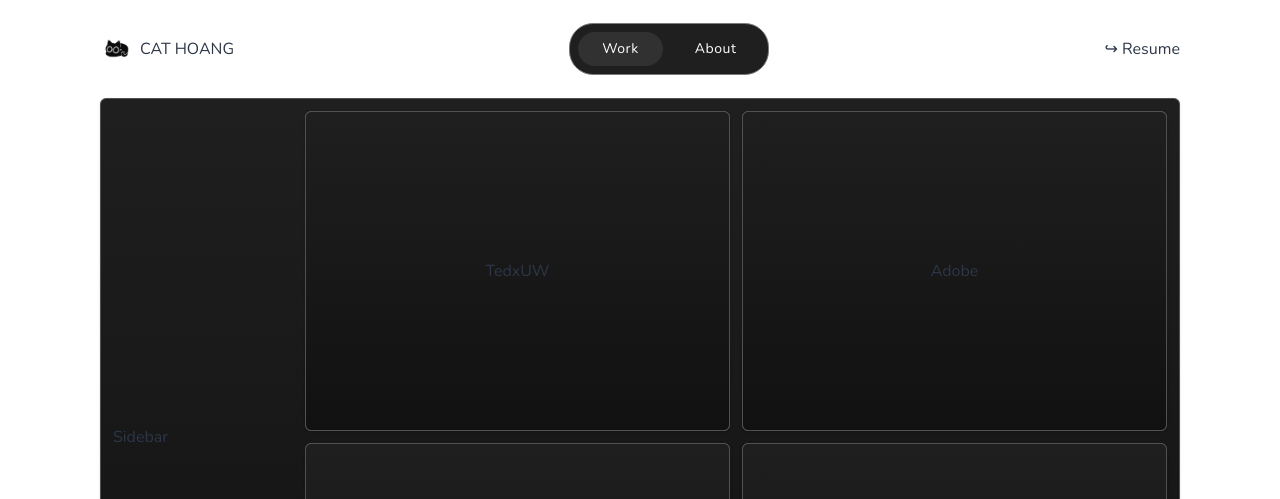
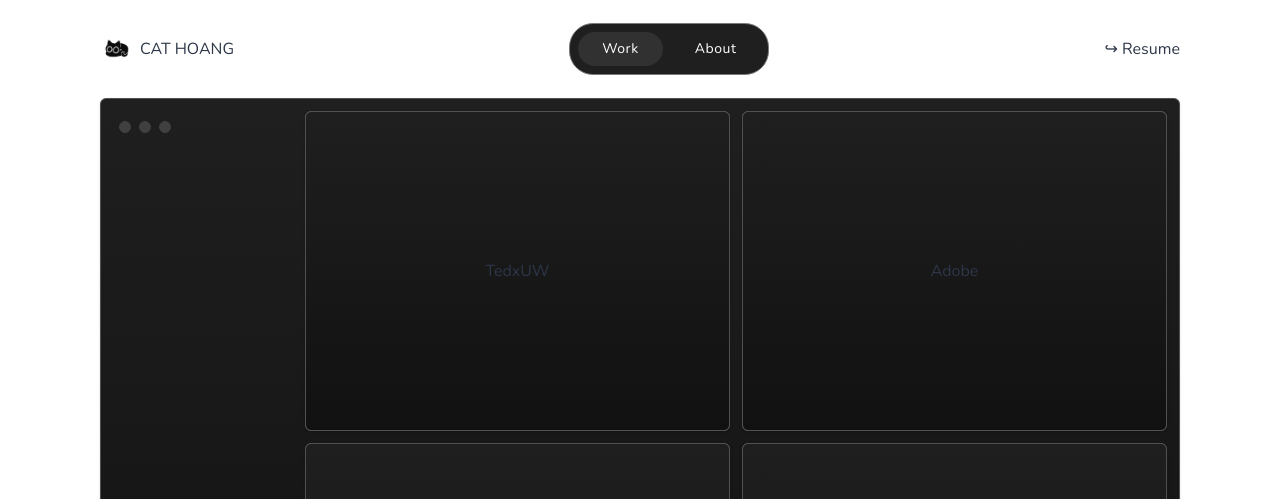
Before and after one commit to ddlan/cat-portfolio-2, a React (Create React App) app: page / in a window 1280 px wide. Shown: the top 499 px of the page. Built offline with nearby package versions, Linux system fonts and the light colour scheme.

Commit message:
lil browser exit animations

```diff
--- a/src/components/BrowserSidebar.tsx
+++ b/src/components/BrowserSidebar.tsx
@@ -1,11 +1,55 @@
 import React, { type FC } from 'react';
-import { Box } from '@chakra-ui/react';
+import { Box, HStack } from '@chakra-ui/react';
+import { motion } from 'framer-motion';
 import '../styles/styles.css';
+import styled from 'styled-components';
+
+const SFadingCircle = styled(motion.div)`
+  border-radius: 100%;
+  width: 12px;
+  height: 12px;
+  border: 1px solid #404040;
+  background-color: #404040;
+`;
+
+interface TFadingCircleProps {
+  activeBgColor: string
+  activeBorderColor: string
+}
+
+const FadingCircle: FC<TFadingCircleProps> = ({
+  activeBgColor,
+  activeBorderColor
+}) => (
+  <SFadingCircle
+    whileHover={{
+      backgroundColor: activeBgColor,
+      borderColor: activeBorderColor,
+      transition: {
+        ease: [0, 0.4, 0.2, 1],
+        duration: 1
+      }
+    }}
+  />
+);
 
 const BrowserSidebar: FC = () => {
   return (
-    <Box w='225px'>
-      Sidebar
+    <Box w='225px' h='100%'>
+      <HStack p='6px' mt='4px'>
+        <FadingCircle
+          activeBgColor='#FF5F57'
+          activeBorderColor='#B9302C'
+        />
+        <FadingCircle
+          activeBgColor='#FFBC2E'
+          activeBorderColor='#CB8917'
+        />
+        <FadingCircle
+          activeBgColor='#28CA42'
+          activeBorderColor='#169621'
+        />
+       </HStack>
     </Box>
   );
 };
--- a/src/components/CaseStudyCard.tsx
+++ b/src/components/CaseStudyCard.tsx
@@ -1,6 +1,6 @@
 import React, { type FC } from 'react';
 import '../styles/styles.css';
-import { StyledCard } from '../styles/components';
+import { SCard } from '../styles/components';
 
 interface TProps {
   name: string
@@ -8,14 +8,14 @@ interface TProps {
 
 const CaseStudyCard: FC<TProps> = ({ name }) => {
   return (
-    <StyledCard
+    <SCard
       w='100%'
       h='100%'
       textAlign='center'
       justify='center'
     >
       {name}
-    </StyledCard>
+    </SCard>
   );
 };
 
--- a/src/pages/Homepage.tsx
+++ b/src/pages/Homepage.tsx
@@ -1,7 +1,7 @@
 import React, { type FC } from 'react';
 import { Box, Grid, GridItem, HStack } from '@chakra-ui/react';
 import '../styles/styles.css';
-import { StyledCard } from '../styles/components';
+import { SCard } from '../styles/components';
 import { HEIGHT, MARGIN } from '../styles/constants';
 import Navbar from '../components/Navbar';
 import BrowserSidebar from '../components/BrowserSidebar';
@@ -18,7 +18,7 @@ const Homepage: FC = () => {
   return (
     <Box>
       <Navbar />
-      <StyledCard
+      <SCard
         h={`calc(100vh - ${HEIGHT.navbar} - ${MARGIN.homepageB})`}
         mx={MARGIN.homepageX}
         mb={MARGIN.homepageB}
@@ -40,7 +40,7 @@ const Homepage: FC = () => {
             }
           </Grid>
         </HStack>
-      </StyledCard>
+      </SCard>
     </Box>
   );
 };
--- a/src/styles/components.ts
+++ b/src/styles/components.ts
@@ -1,7 +1,7 @@
 import { Card } from '@chakra-ui/react';
 import styled from 'styled-components';
 
-export const StyledCard = styled(Card).attrs({
+export const SCard = styled(Card).attrs({
   border: '1px solid #515151'
 })`
     border-radius: 12px;
```
